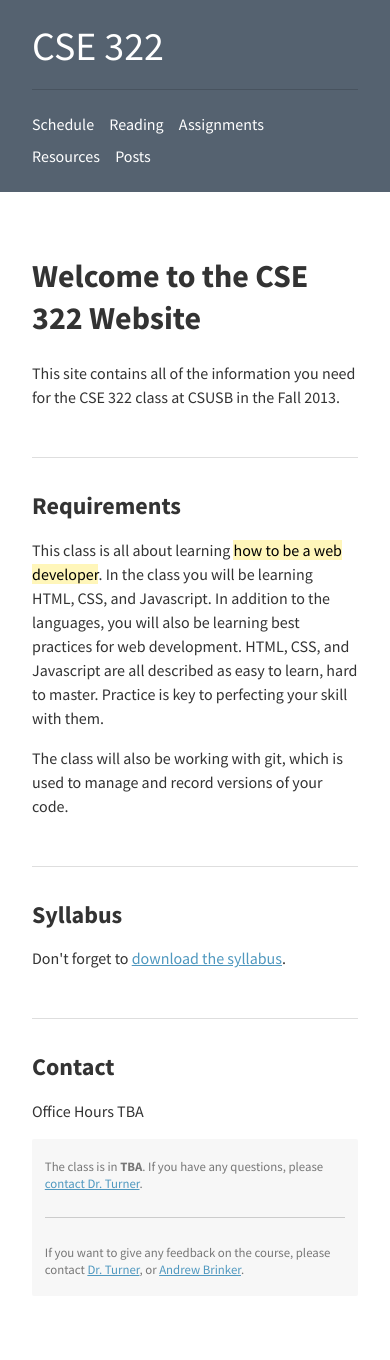
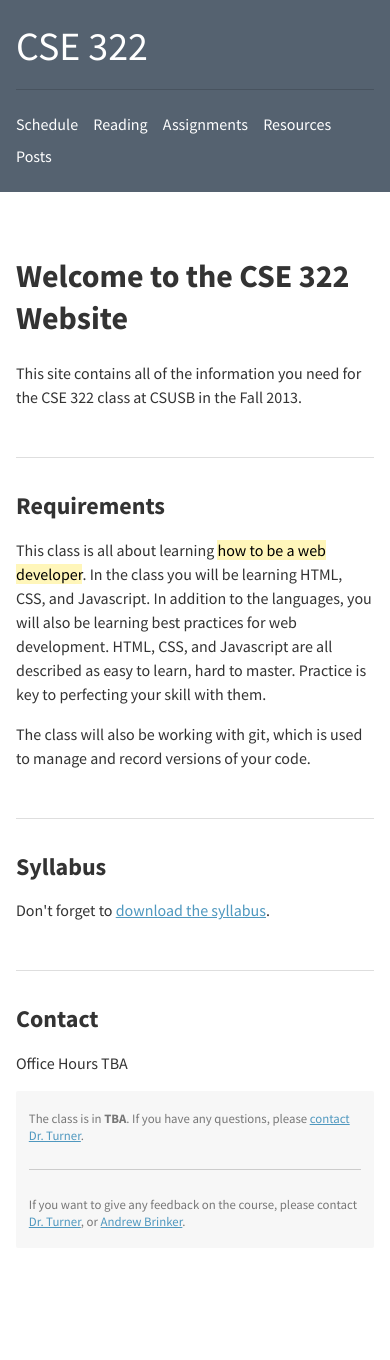
Before and after one commit to csusbdt/322-2013, a Jekyll site: the page built from index.html, in a window 390 px wide. Built offline with Jekyll 4.4.1, drawn with Linux system fonts in a browser that asks for light colours; nearby versions of some CDN libraries; after the commit the page ends 1312 px from its top, so only the background shows below that.

Commit message:
Updating some mobile styles

```diff
--- a/styles/main.css
+++ b/styles/main.css
@@ -160,7 +160,7 @@ mark {
 
 .page-header {
     position: relative;
-    padding: 1em 2em .75em;
+    padding: 1em 1em .75em;
     background: #556270;
 }
 
@@ -206,7 +206,7 @@ mark {
             }
 
 .container {
-	margin: 4em 2em;
+	margin: 4em 1em;
 }
 
     .container h1 {
```
